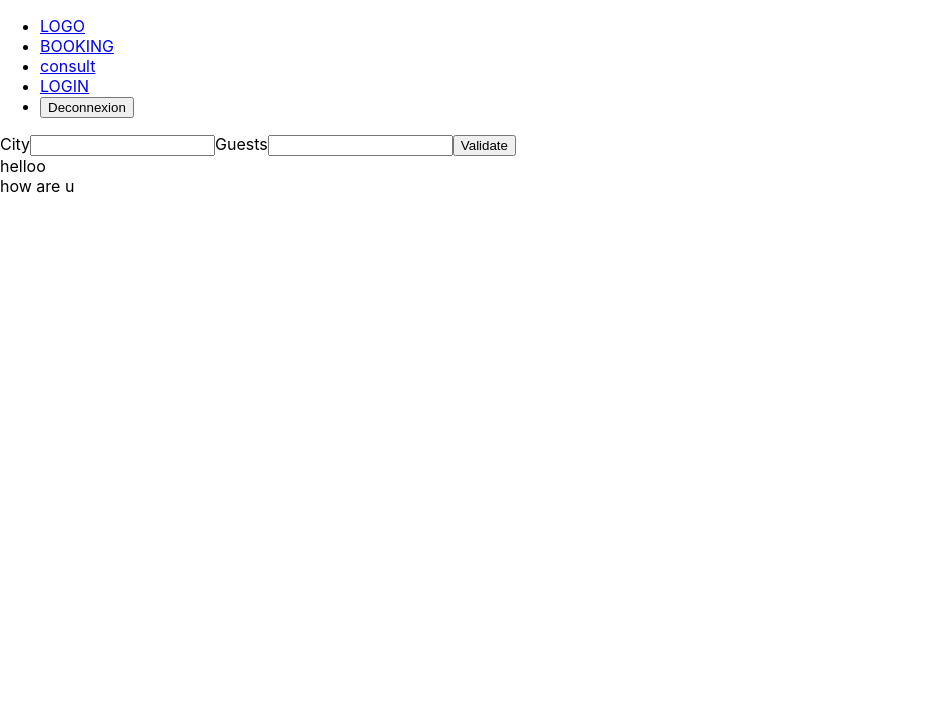
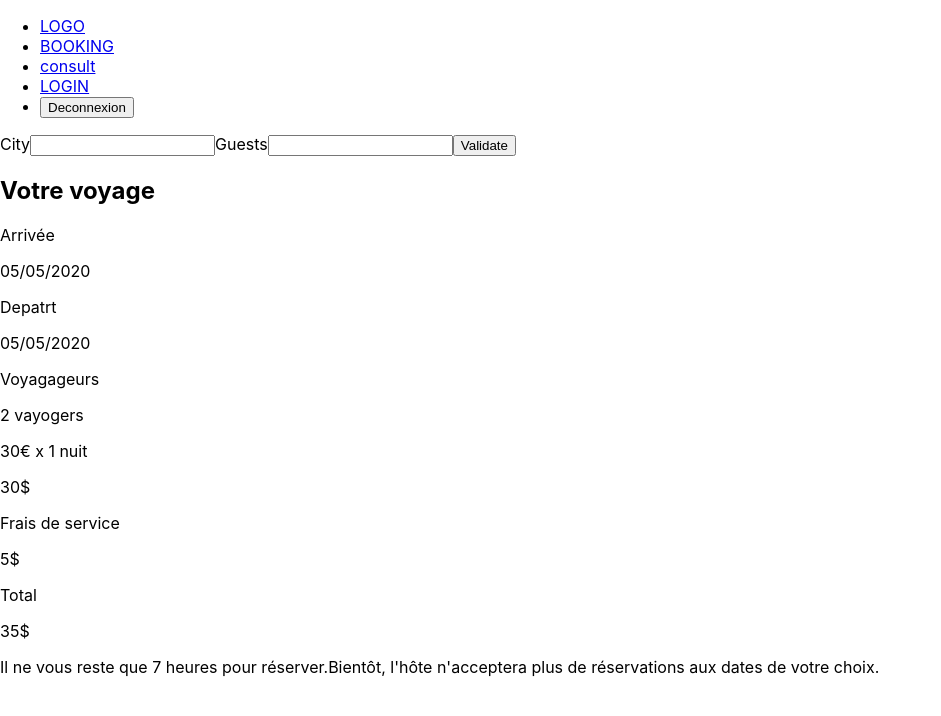
Before and after one commit to rapatte/airbnbfront, a React (Create React App) app: page /consult in a window 1280 px wide. Shown: the top 716 px of the page, without its empty margins (0-941 px from the left). Built offline with nearby package versions, Linux system fonts and the light colour scheme.

Commit message:
structure html

```diff
--- a/src/pages/bookingconsulte/index.jsx
+++ b/src/pages/bookingconsulte/index.jsx
@@ -6,8 +6,21 @@ function Bookingconsulte(props) {
   return (
         <main>
           <section>
-            <div>helloo</div>
-            <div>how are u</div>
+            <h2>Votre voyage</h2>
+            <div>
+              <div><span>Arrivée</span><p>05/05/2020</p></div>
+              <div><span>Depatrt</span><p>05/05/2020</p></div>
+              <div><span>Voyagageurs</span><p>2 vayogers</p></div>
+            </div>
+
+            <div className="cash">
+              <div><p>30€ x 1 nuit</p><p>30$</p></div>
+              <div><p>Frais de service</p><p>5$</p></div>
+            </div>
+
+            <div><p>Total</p><p>35$</p></div>
+            <p>Il ne vous reste que 7 heures pour réserver.Bientôt,
+              l'hôte n'acceptera plus de réservations aux dates de votre choix.</p>
           </section>
         </main>
   );
```
